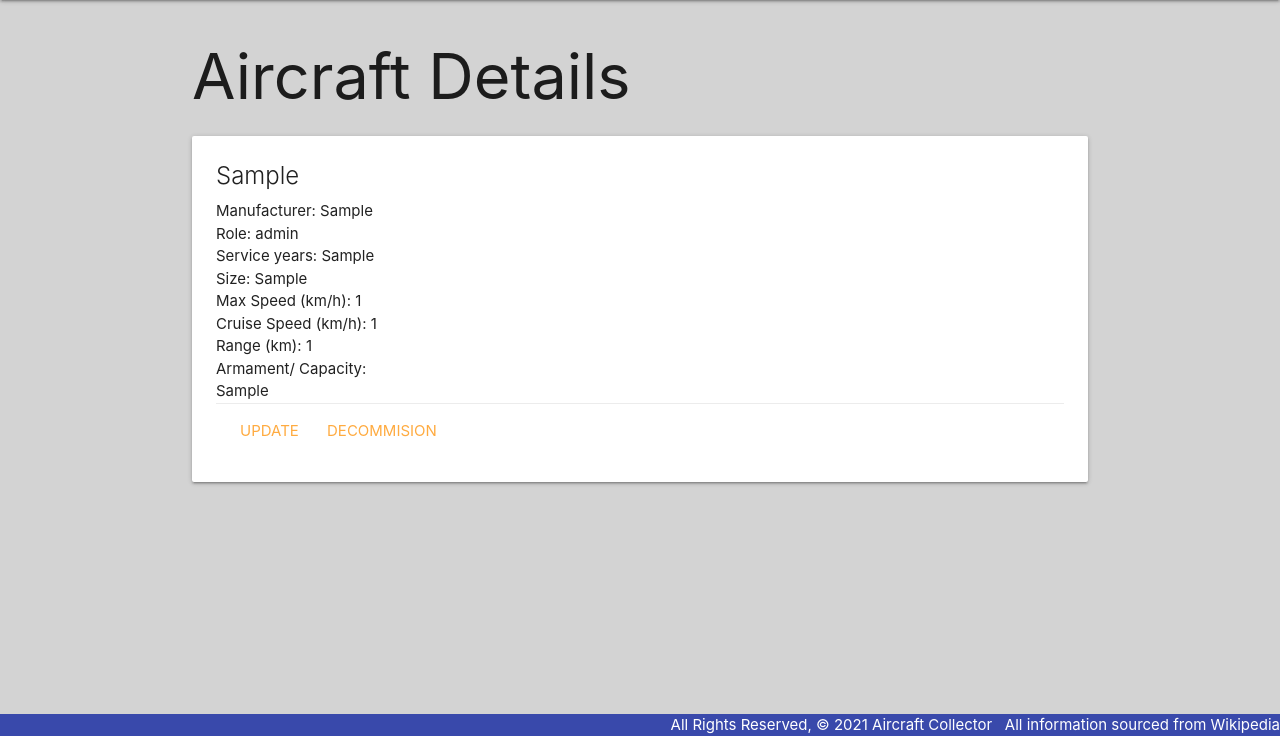
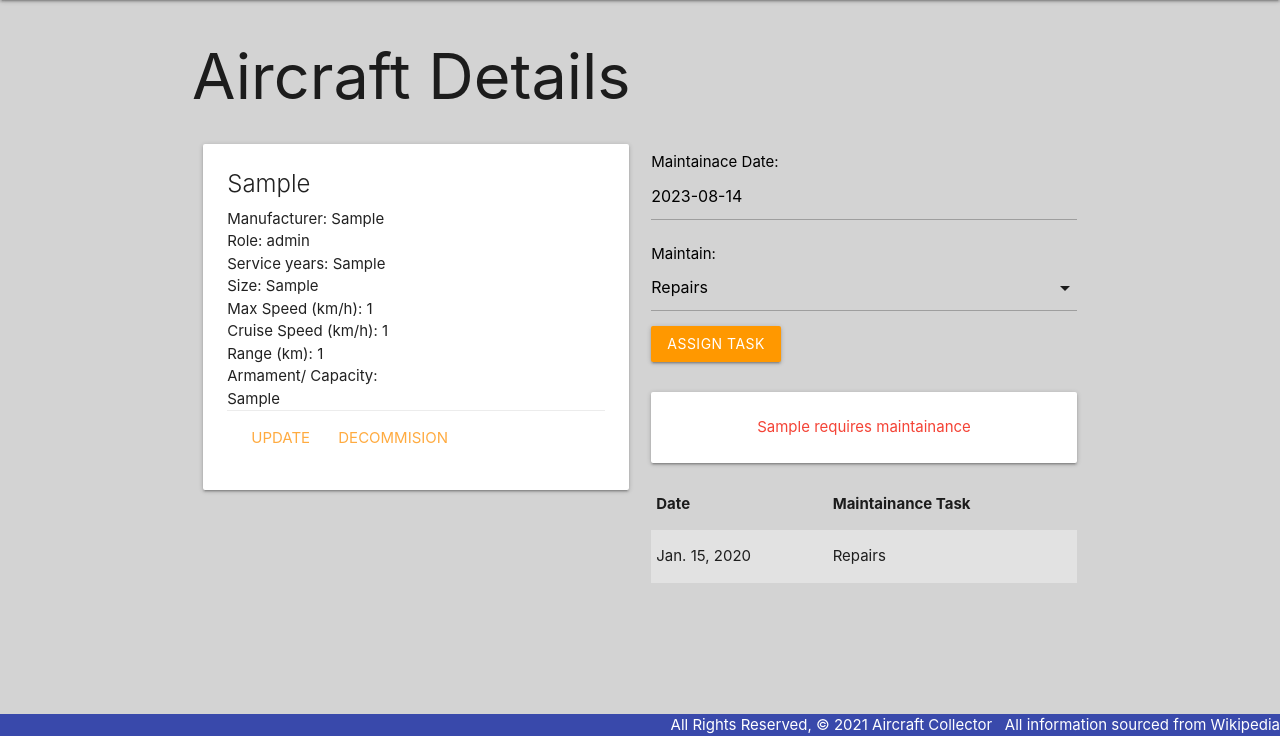
Before and after one commit to SAdrianW/aircraft_collector, a Django app: page /aircraft/1/ in a window 1280 px wide. Shown: the part 64-800 px from the top of the page. Run offline with Django 4.2, Linux system fonts and the light colour scheme; tables that the repository leaves empty hold one stand-in row (values such as "Sample post").

Commit message:
second model for maintainance created and references aircraft model. can create tasks on aircraft. detail page displays, creates and informs of status of tasks

```diff
--- a/main_app/admin.py
+++ b/main_app/admin.py
@@ -1,6 +1,7 @@
 from django.contrib import admin
 
 # Register your models here.
-from .models import Aircraft
+from .models import Aircraft, Maintainance
 
 admin.site.register(Aircraft)
+admin.site.register(Maintainance)
--- /dev/null
+++ b/main_app/forms.py
@@ -0,0 +1,7 @@
+from django.forms import ModelForm
+from .models import Maintainance
+
+class MaintainForm(ModelForm):
+    class Meta:
+        model = Maintainance
+        fields = ['date', 'maintain']
--- a/main_app/models.py
+++ b/main_app/models.py
@@ -1,5 +1,14 @@
 from django.db import models
 from django.urls import reverse
+from datetime import date
+
+MAINTAIN = (
+   ('R', 'Repairs'),
+   ('F', 'Re-fuel'),
+   ('A', 'Re-arm'),
+   ('S', 'Re-supply'),
+)
+
 
 # Create your models here.
 class Aircraft(models.Model):
@@ -20,3 +29,22 @@ class Aircraft(models.Model):
 
     def get_absolute_url(self):
         return reverse('detail', kwargs={'aircraft_id': self.id})
+
+    def maintain_today(self):
+        return self.maintainance_set.filter(date=date.today()).count() >= len(MAINTAIN)-1
+
+class Maintainance(models.Model):
+    date = models.DateField('Maintainace Date')
+    maintain = models.CharField(
+        max_length=1,
+        choices= MAINTAIN,
+        default=MAINTAIN[0][0]
+        )
+
+    aircraft = models.ForeignKey(Aircraft, on_delete=models.CASCADE)
+
+    def __str__(self):
+        return f'{self.get_maintain_display()} on {self.date}'
+
+    class Meta:
+        ordering = ['-date']
--- a/main_app/templates/aircraft/detail.html
+++ b/main_app/templates/aircraft/detail.html
@@ -2,7 +2,8 @@
 {% block content %}
 
 <h1>Aircraft Details</h1>
-
+<div class="row">
+    <div class="col s6">
         <div class="card">
             <div class="card-content">
                 <span class="card-title">{{ aircraft.make }}</span>
@@ -20,5 +21,46 @@
                 </div>
             </div>
           </div>
+    </div>
+    <div class="col s6">
+        <form action="{% url 'add_maintain' aircraft.id %}" method="POST">
+            {% csrf_token %}
+            {{ maintain_form.as_p }}
+            <input type="submit" class="btn orange" value="Assign Task">
+        </form>
+        <br>
+        {% if aircraft.maintain_today %}
+            <div class="card-panel center-align">{{aircraft.make}} is fully maintained and ready to fly.</div>
+        {% else %}
+            <div class="card-panel red-text center-align">{{ aircraft.make }} requires maintainance</div>
+        {% endif %}
+        <table class="striped">
+          <thead>
+            <tr><th>Date</th><th>Maintainance Task</th></tr>
+          </thead>
+          <tbody>
+            {% for maintainance in aircraft.maintainance_set.all %}
+              <tr>
+                <td>{{maintainance.date}}</td>
+                <td>{{maintainance.get_maintain_display}}</td>
+              </tr>
+            {% endfor %}
+          </tbody>
+        </table>
+      </div>
+</div>
+
+<script>
+    const dateEl = document.getElementById('id_date');
+    M.Datepicker.init(dateEl, {
+        format: 'yyyy-mm-dd',
+        defaultDate: new Date(),
+        setDefaultDate: true,
+        autoClose: true
+    });
+
+    const selectEl = document.getElementById('id_maintain');
+    M.FormSelect.init(selectEl);
+</script>
 
 {% endblock %}
--- a/main_app/templates/base.html
+++ b/main_app/templates/base.html
@@ -9,6 +9,7 @@
   <title>Aircraft Collector</title>
   <link rel="stylesheet" href="https://cdnjs.cloudflare.com/ajax/libs/materialize/1.0.0/css/materialize.min.css">
   <link rel="stylesheet" type="text/css" href="{% static 'css/style.css' %}">
+  <script src="https://cdnjs.cloudflare.com/ajax/libs/materialize/1.0.0/js/materialize.min.js"></script>
 </head>
 <body>
   <header class="navbar-fixed #3949ab indigo darken-1">
--- a/main_app/urls.py
+++ b/main_app/urls.py
@@ -9,4 +9,5 @@ urlpatterns = [
     path('aircraft/create/', views.AircraftCreate.as_view(), name='aircraft_create'),
     path('aircraft/<int:pk>/update/', views.AircraftUpdate.as_view(), name='aircraft_update'),
     path('aircraft/<int:pk>/delete/', views.AircraftDelete.as_view(), name='aircraft_delete'),
+    path('aircraft/<int:aircraft_id>/add_maintain/', views.add_maintain, name='add_maintain'),
 ]
--- a/main_app/views.py
+++ b/main_app/views.py
@@ -1,6 +1,7 @@
-from django.shortcuts import render
+from django.shortcuts import render, redirect
 from django.views.generic.edit import CreateView, UpdateView, DeleteView
 from .models import Aircraft
+from .forms import MaintainForm
 
 # Create your views here.
 def home(request):
@@ -17,7 +18,10 @@ def aircraft_index(request):
 
 def aircraft_detail(request, aircraft_id):
     aircraft = Aircraft.objects.get(id=aircraft_id)
-    return render(request, 'aircraft/detail.html', { 'aircraft': aircraft })
+    maintain_form = MaintainForm()
+    return render(request, 'aircraft/detail.html', {
+        'aircraft': aircraft, 'maintain_form': maintain_form
+        })
 
 class AircraftCreate(CreateView):
     model = Aircraft
@@ -30,3 +34,11 @@ class AircraftUpdate(UpdateView):
 class AircraftDelete(DeleteView):
     model = Aircraft
     success_url = '/aircraft'
+
+def add_maintain(request, aircraft_id):
+    form = MaintainForm(request.POST)
+    if form.is_valid():
+        new_maintain = form.save(commit=False)
+        new_maintain.aircraft_id = aircraft_id
+        new_maintain.save()
+    return redirect('detail', aircraft_id=aircraft_id)
```
Also changed, not shown: main_app/migrations/0003_maintainance.py (added). Lines whose indentation alone changed are shown as unchanged.
